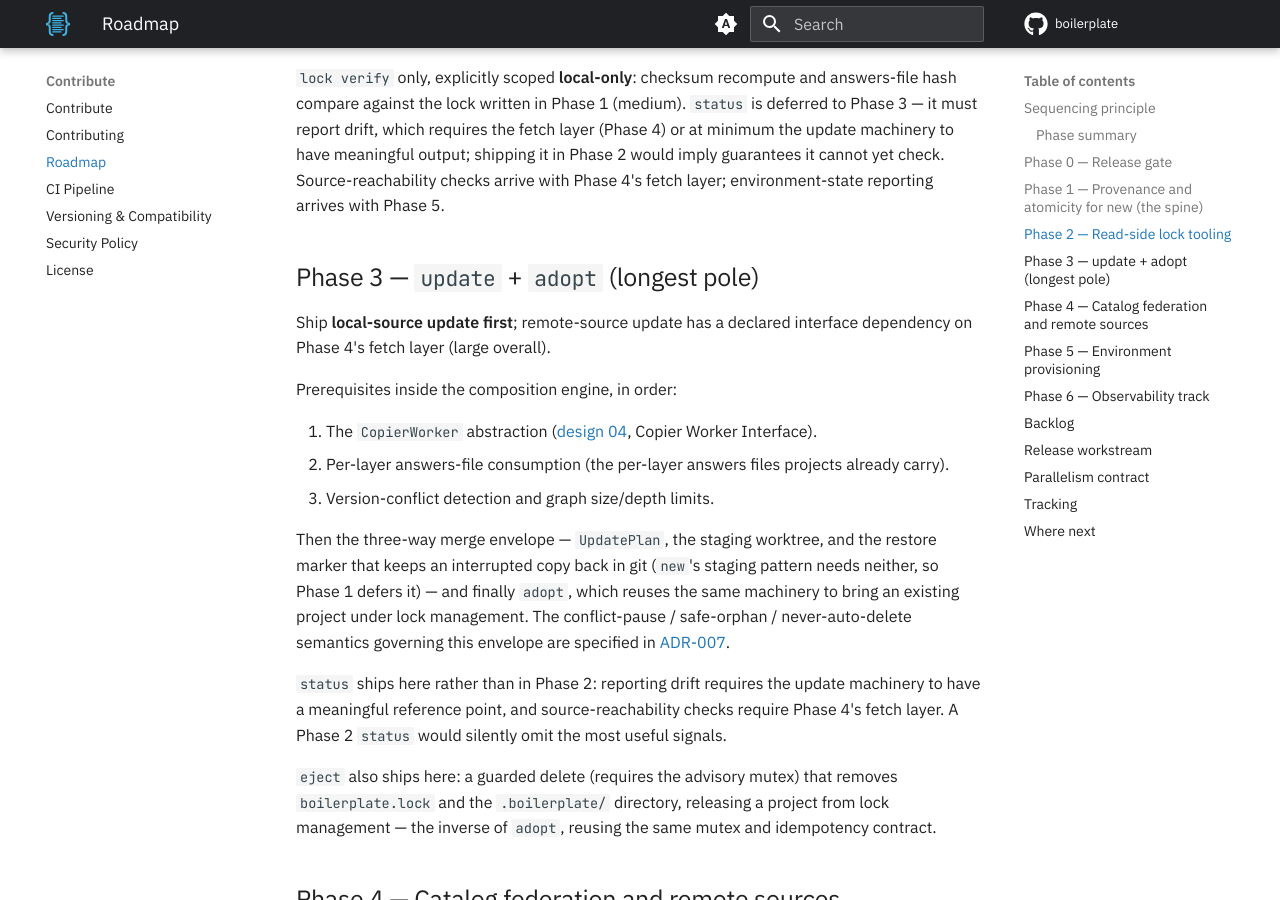
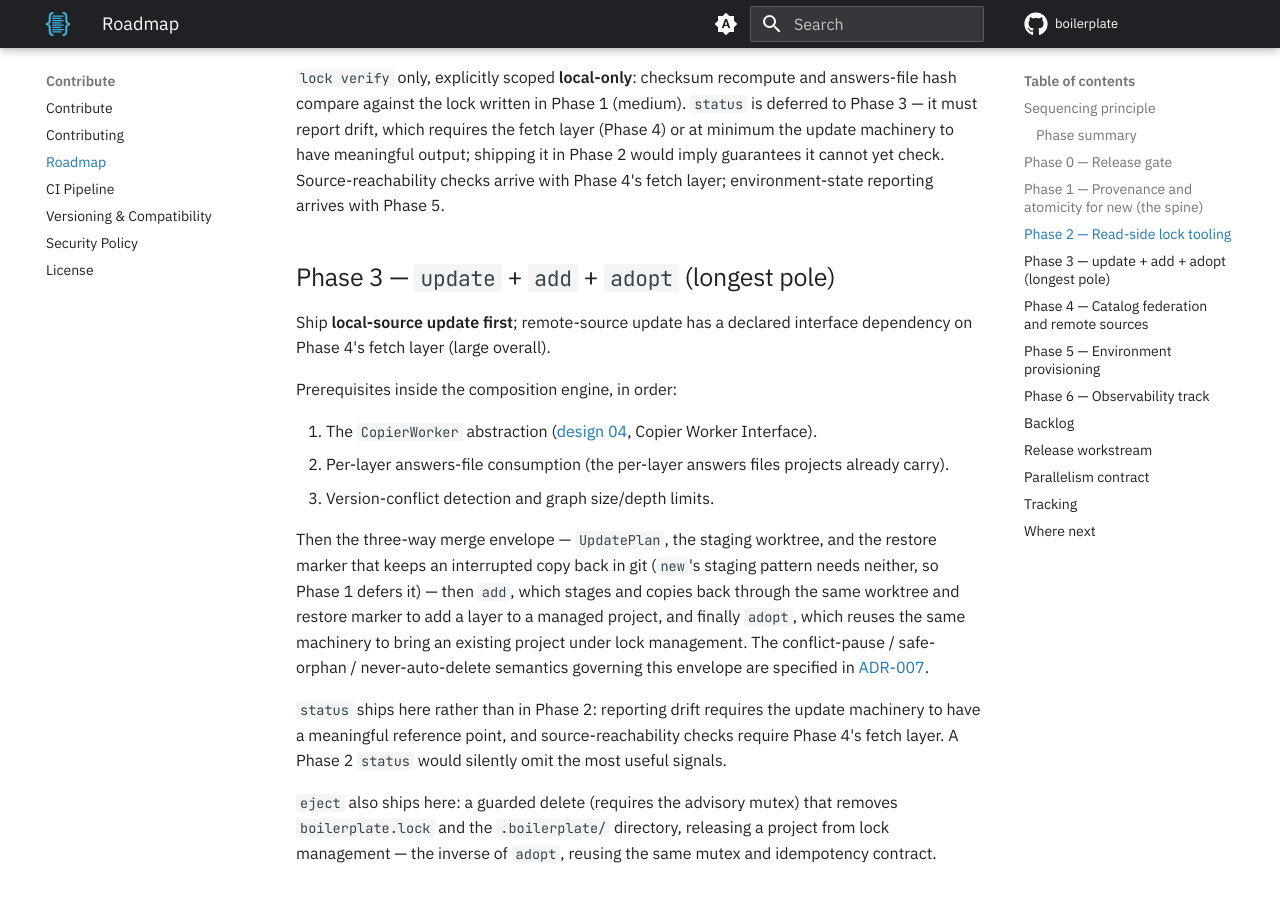
Before and after one commit to TheRealBillSiegler/boilerplate, an MkDocs documentation site: the page built from docs/roadmap.md, in a window 1280 px wide and 900 px high, scrolled down 3547 px. Built offline with MkDocs 1.6.1 and Material for MkDocs 9.7.7, drawn with Linux system fonts in a browser that asks for light colours; comment, search, counter and statistics services are not loaded; the version menu is left out.

Commit message:
docs: list add in the status table and in Phase 3 of the roadmap
Co-Authored-By: Claude Sonnet 5.5 <noreply@anthropic.com>

```diff
--- a/docs/roadmap.md
+++ b/docs/roadmap.md
@@ -23,7 +23,7 @@ The design documents are well-factored, but two seams cross document boundaries
 | 0 | Release gate: CI, error codes, YAML hardening, determinism, content audit | — | Small–medium per item |
 | 1 | Provenance and atomicity for `new` (lock file, atomic render) | 0 | Large |
 | 2 | Read-side lock tooling (`lock verify`, local-only) | 1 | Medium |
-| 3 | `update` + `adopt` + `eject` — the longest pole | 1 (interface dep on 4 for remote) | Large |
+| 3 | `update` + `add` + `adopt` + `eject` — the longest pole | 1 (interface dep on 4 for remote) | Large |
 | 4 | Catalog federation and remote sources | 1; parallel with 3 | Large |
 | 5 | Environment provisioning | 0 (topology contract), 1 (primitives); parallel with 3 and 4 | Large |
 | 6 | Observability track (cross-cutting) | Any time after 0 | Medium |
@@ -54,7 +54,7 @@ Every later lifecycle feature stands on these two units. They are sequential, no
 
 `lock verify` only, explicitly scoped **local-only**: checksum recompute and answers-file hash compare against the lock written in Phase 1 (medium). `status` is deferred to Phase 3 — it must report drift, which requires the fetch layer (Phase 4) or at minimum the update machinery to have meaningful output; shipping it in Phase 2 would imply guarantees it cannot yet check. Source-reachability checks arrive with Phase 4's fetch layer; environment-state reporting arrives with Phase 5.
 
-## Phase 3 — `update` + `adopt` (longest pole)
+## Phase 3 — `update` + `add` + `adopt` (longest pole)
 
 Ship **local-source update first**; remote-source update has a declared interface dependency on Phase 4's fetch layer (large overall).
 
@@ -64,7 +64,7 @@ Prerequisites inside the composition engine, in order:
 2. Per-layer answers-file consumption (the per-layer answers files projects already carry).
 3. Version-conflict detection and graph size/depth limits.
 
-Then the three-way merge envelope — `UpdatePlan`, the staging worktree, and the restore marker that keeps an interrupted copy back in git (`new`'s staging pattern needs neither, so Phase 1 defers it) — and finally `adopt`, which reuses the same machinery to bring an existing project under lock management. The conflict-pause / safe-orphan / never-auto-delete semantics governing this envelope are specified in [ADR-007](design/adr-007-update-model.md).
+Then the three-way merge envelope — `UpdatePlan`, the staging worktree, and the restore marker that keeps an interrupted copy back in git (`new`'s staging pattern needs neither, so Phase 1 defers it) — then `add`, which stages and copies back through the same worktree and restore marker to add a layer to a managed project, and finally `adopt`, which reuses the same machinery to bring an existing project under lock management. The conflict-pause / safe-orphan / never-auto-delete semantics governing this envelope are specified in [ADR-007](design/adr-007-update-model.md).
 
 `status` ships here rather than in Phase 2: reporting drift requires the update machinery to have a meaningful reference point, and source-reachability checks require Phase 4's fetch layer. A Phase 2 `status` would silently omit the most useful signals.
 
@@ -109,7 +109,7 @@ Unsequenced planned scope — an item leaves the backlog once a phase adopts it
 - **Author lint** — fails the build when a layer's delta unnecessarily repeats a base default.
 - **Generated-project CI scaffolding** — templates ship CI configuration for the generated project itself, not just the three quality-check commands you wire into your own CI provider.
 - **A deploy-time and runtime guardrail layer** — checks that run after generation, not only at scaffold time.
-- **Design 05's confirmation contracts** — plan-then-prompt for mutating commands: `update`, `env apply`, and `eject` show their plan before acting.
+- **Design 05's confirmation contracts** — plan-then-prompt for mutating commands: `update`, `add`, `env apply`, and `eject` show their plan before acting.
 - **A backward-compatibility test suite** — pins the public surfaces (CLI, template contract, lock schema) and fails CI on an accidental break.
 
 ## Release workstream
```
Also changed, not shown: docs/status.md (+1 -0 lines).
